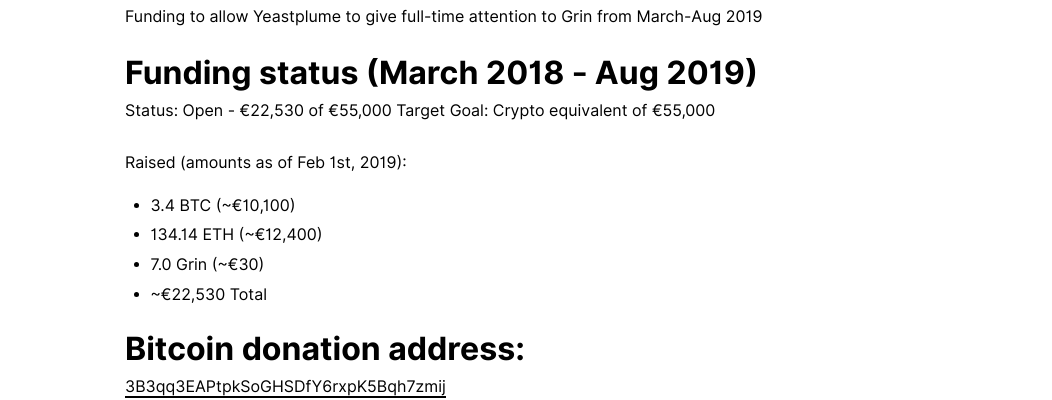
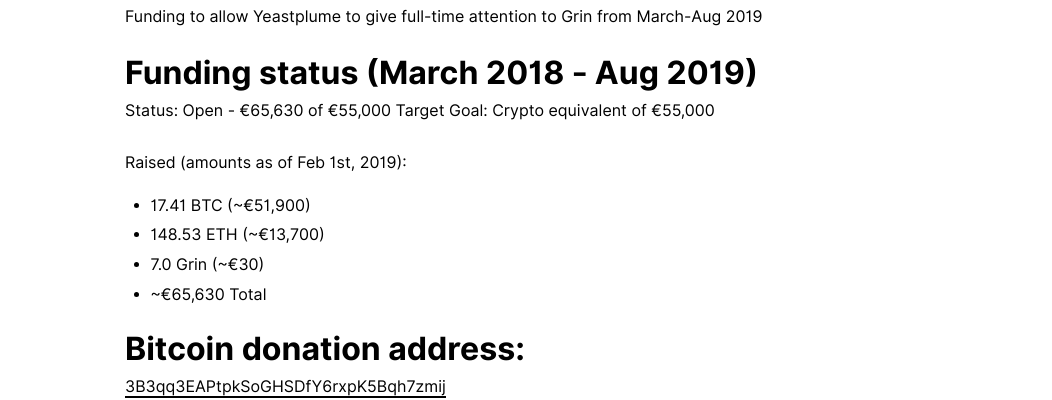
Before and after one commit to mimblewimble/site, a Jekyll site: the page built from yeastplume.md, in a window 1280 px wide and 900 px high. Shown: the part 178-578 px from the top of the window, without its empty margins (113-1165 px from the left). Built offline with Jekyll 4.4.1, drawn with Linux system fonts in a browser that asks for light colours; nearby versions of some CDN libraries; our own code applies the rules of GitHub Pages for plain Markdown files.

Commit message:
Update yeastplume funding campaign amount (#97)

```diff
--- a/yeastplume.md
+++ b/yeastplume.md
@@ -8,15 +8,15 @@
 
 ## Funding status (March 2018 - Aug 2019)
 
-Status: Open - €22,530 of €55,000 Target
+Status: Open - €65,630 of €55,000 Target
 Goal: Crypto equivalent of €55,000
 
 Raised (amounts as of Feb 1st, 2019):
 
-- 3.4 BTC (~€10,100)
-- 134.14 ETH (~€12,400)
+- 17.41 BTC (~€51,900)
+- 148.53 ETH (~€13,700)
 - 7.0 Grin (~€30)
-- ~€22,530 Total
+- ~€65,630 Total
 
 ## Bitcoin donation address:
 [3B3qq3EAPtpkSoGHSDfY6rxpK5Bqh7zmij](https://blockchain.info/address/3B3qq3EAPtpkSoGHSDfY6rxpK5Bqh7zmij)
```
